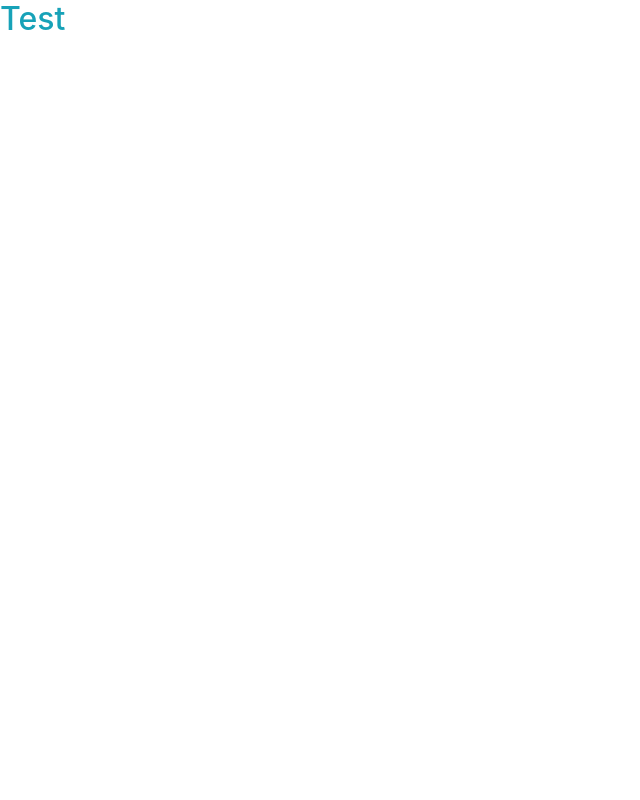
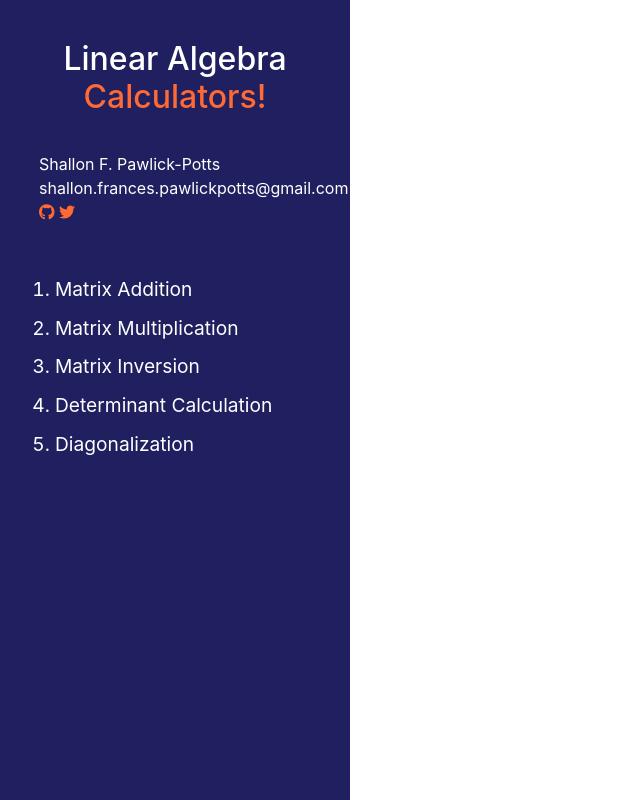
Before and after one commit to shallondev/linear-alg, a Django app: page / in a window 1280 px wide. Before the commit the part shown is almost empty. Shown: the whole page, without its empty margins (0-640 px from the left). Run offline with Django 4.2, Linux system fonts and the light colour scheme; some libraries are stand-ins or nearby versions.

Commit message:
init for today

```diff
--- a/linear_algebra/course/static/course/css/styles.css
+++ b/linear_algebra/course/static/course/css/styles.css
@@ -0,0 +1,54 @@
+aside {
+    background-color: hsl(240, 50%, 25%);
+    width: 350px;
+    position: fixed;
+    top: 0;
+    bottom: 0;
+}
+
+ul {
+    list-style-type: none;
+}
+
+a {
+    text-decoration: none;
+    color: inherit;
+}
+
+aside a:hover {
+    color: hsl(16, 100%, 60%);
+}
+
+.sidebar-title {
+    text-align: center;
+    padding-top: 30px;
+    margin: 10px;
+    color: white;
+}
+
+.sidebar-title span {
+    color: hsl(16, 100%, 60%);
+}
+
+.sidebar-contact {
+    text-align: left;
+    padding-top: 25px;
+    max-width: 300px;
+    margin-left: -1px;
+    color: white;
+}
+
+.sidebar-contact i {
+    color: hsl(16, 100%, 60%);
+}
+
+.sidebar-topics {
+    padding-top: 25px;
+    color: white;
+    margin-left: 15px;
+}
+
+.sidebar-topics ol li {
+    padding-top: 10px;
+    font-size: 1.2rem;
+}
--- a/linear_algebra/course/templates/course/layout.html
+++ b/linear_algebra/course/templates/course/layout.html
@@ -4,11 +4,53 @@
 <html lang="en">
     <head>
         <title>{% block title %}Linear Algebra{% endblock %}</title>
+
+        <!-- Bootstrap -->
         <link rel="stylesheet" href="https://stackpath.bootstrapcdn.com/bootstrap/4.4.1/css/bootstrap.min.css" integrity="sha384-Vkoo8x4CGsO3+Hhxv8T/Q5PaXtkKtu6ug5TOeNV6gBiFeWPGFN9MuhOf23Q9Ifjh" crossorigin="anonymous">
+
+        <!-- CSS -->
         <link rel="stylesheet" type="text/css" href="{% static 'course/css/styles.css' %}">
+
+        <!-- Font Awesome -->
+        <script src="https://kit.fontawesome.com/e308f5f709.js" crossorigin="anonymous"></script>
     </head>
     <body>
-        {% block body %}
-        {% endblock %}
+
+        <!-- Side Bar -->
+        <aside>
+
+            <!-- Heading Title -->
+            <div class="sidebar-title">
+                <h2>Linear Algebra <span>Calculators!</span></h2>
+            </div>
+
+            <!-- Contact -->
+            <div class="sidebar-contact">
+                <ul>
+                    <li>Shallon F. Pawlick-Potts</li>
+                    <li>shallon.frances.pawlickpotts@gmail.com</li>
+                    <li>
+                        <a href="https://github.com/shallondev" target="_blank"><i class="fa-brands fa-github"></i></a>
+                        <a href="https://twitter.com/shallondev" target="_blank"><i class="fab fa-twitter"></i></a>
+                    </li>
+                </ul>
+            </div>
+
+            <!-- Topics -->
+            <div class="sidebar-topics">
+                <ol>
+                    <li><a href="#">Matrix Addition</a></li>
+                    <li><a href="#">Matrix Multiplication</a></li>
+                    <li><a href="#">Matrix Inversion</a></li>
+                    <li><a href="#">Determinant Calculation</a></li>
+                    <li><a href="#">Diagonalization</a></li>
+                </ol>
+            </div>
+        </aside>
+
+        <main>
+            {% block body %}
+            {% endblock %}
+        </main>
     </body>
 </html>
--- a/linear_algebra/linear_algebra/settings.py
+++ b/linear_algebra/linear_algebra/settings.py
@@ -31,6 +31,8 @@ ALLOWED_HOSTS = []
 # Application definition
 
 INSTALLED_APPS = [
+    'course',
+
     'django.contrib.admin',
     'django.contrib.auth',
     'django.contrib.contenttypes',
```
Also changed, not shown: linear_algebra/topics/LinearEquations.md (added, +27 -0 lines).
